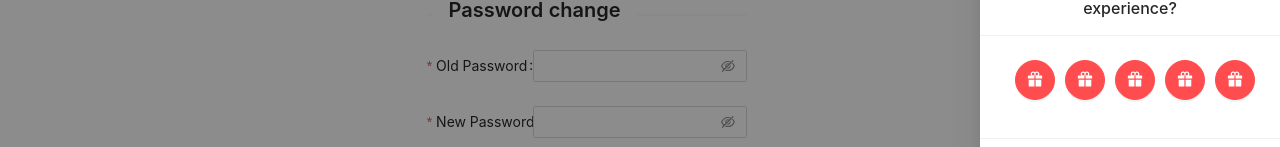
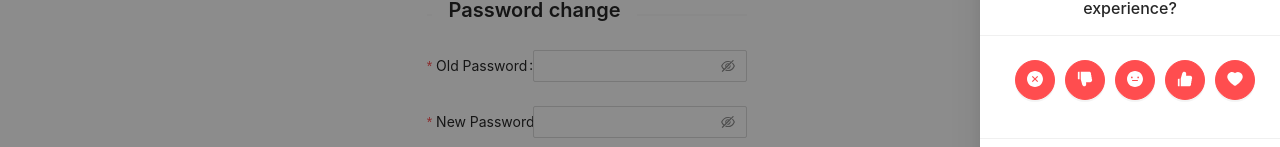
Before and after one commit to huylm1604/account-profile, a React (Create React App) app: page / in a window 1280 px wide. Both pictures are taken after a click on the button "Feedback". Shown: the part 321-468 px from the top of the page. Built offline with nearby package versions, Linux system fonts and the light colour scheme.

Commit message:
update icon for rating

```diff
--- a/src/App.js
+++ b/src/App.js
@@ -13,7 +13,7 @@ import {
   Tooltip
 } from "antd";
 
-import { FireFilled, GiftFilled } from "@ant-design/icons";
+import { FireFilled, LikeFilled, DislikeFilled, HeartFilled, MehFilled, CloseCircleFilled } from "@ant-design/icons";
 import { useState } from "react";
 
 const { Title } = Typography;
@@ -108,27 +108,27 @@ function App() {
         <p>
           <Tooltip placement="bottom" title="Hate">
           <Button type="danger" size="large" style={{marginLeft: "10px"}} shape="circle">
-            <GiftFilled />
+            <CloseCircleFilled/>
           </Button>
           </Tooltip>
           <Tooltip placement="bottom" title="Dislike">
           <Button type="danger" size="large" style={{marginLeft: "10px"}} shape="circle">
-            <GiftFilled />
+            <DislikeFilled />
           </Button>
           </Tooltip>
           <Tooltip placement="bottom" title="Neutral">
           <Button type="danger" size="large" style={{marginLeft: "10px"}} shape="circle">
-            <GiftFilled />
+            <MehFilled />
           </Button>
           </Tooltip>
           <Tooltip placement="bottom" title="Like">
           <Button type="danger" size="large" style={{marginLeft: "10px"}} shape="circle">
-            <GiftFilled />
+            <LikeFilled />
           </Button>
           </Tooltip>
           <Tooltip placement="bottom" title="Love">
           <Button type="danger" size="large" style={{marginLeft: "10px"}} shape="circle">
-            <GiftFilled />
+            <HeartFilled />
           </Button>
           </Tooltip>
 
```
